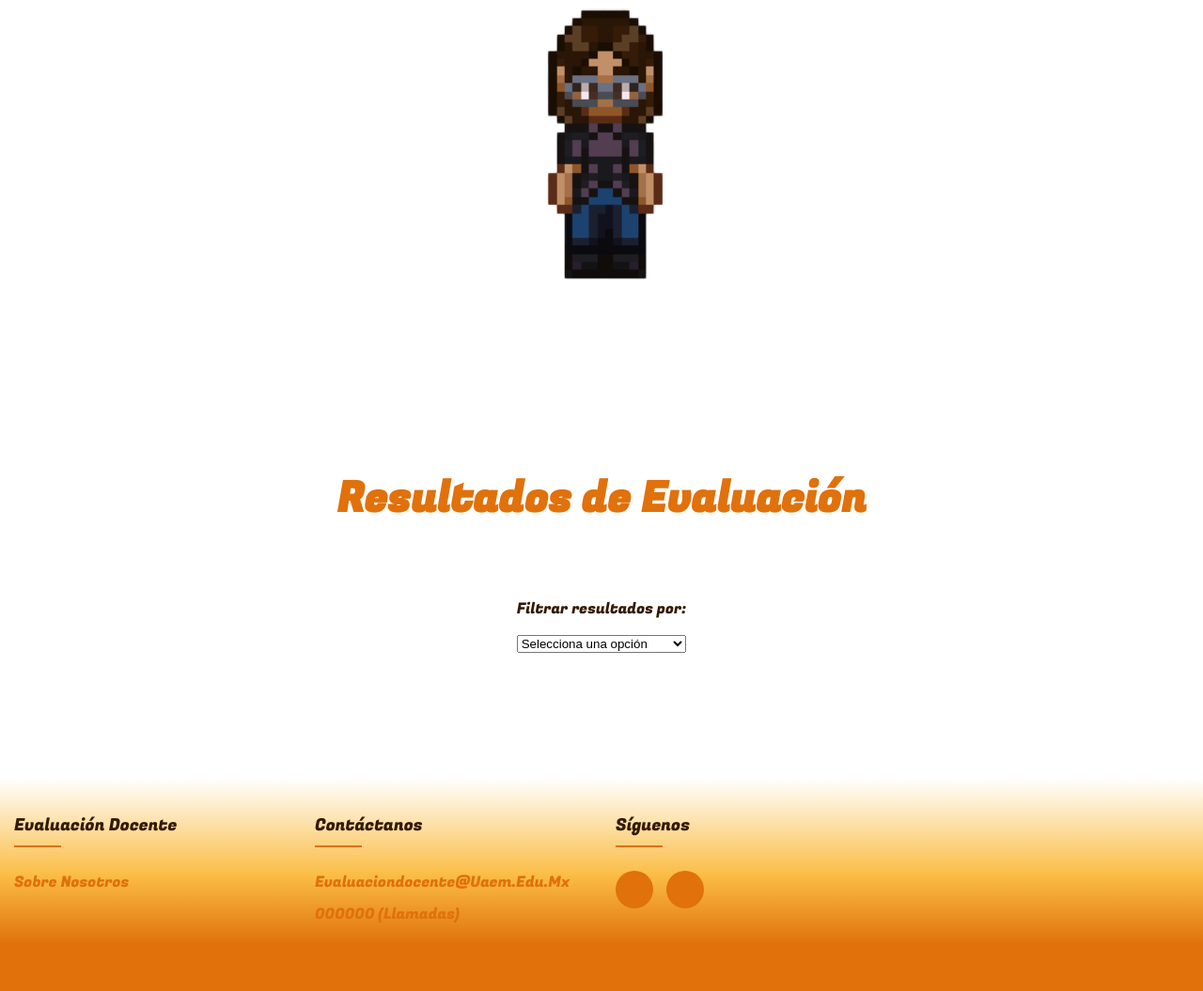
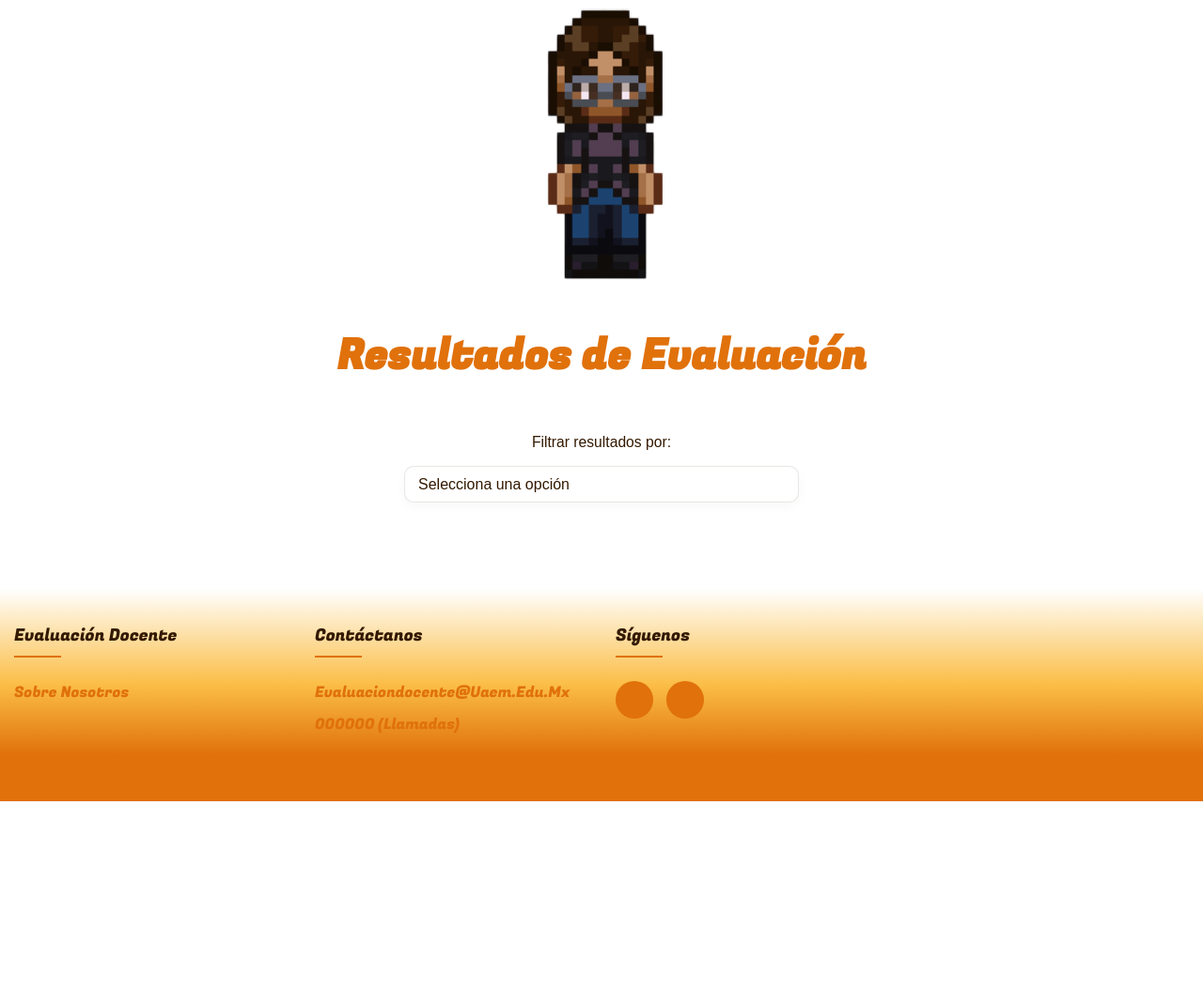
Before and after one commit to giulia-lm/teacher-evaluation-web, a Flask app: page /teachers/inicio in a window 1280 px wide. Shown: the part 274-1329 px from the top of the page at 94% size. After the commit the page ends 1127 px from the top, so only its background shows below. Run offline with Flask 3, Linux system fonts and the light colour scheme.

Commit message:
filter css

```diff
--- a/app.py
+++ b/app.py
@@ -264,18 +264,18 @@ def results_teachers():
 
     cursor = db.cursor(dictionary=True)
 
-    #cursor.execute("SELECT ", (user_id,user_id))
+    cursor.execute("SELECT ", (user_id,user_id))
     results = cursor.fetchall()
 
     figures = {}
-    #for result in results:
-        ##figures[result.id] = create_plot(x, y, "test1")
+    for result in results:
+        figures[result.id] = create_plot(x, y, "test1")
 
 
     cursor.close()
 
     # GET request
-    #return render_template('teachers/inicio-teachers', error=error, graficos=graficos)
+    return render_template('teachers/inicio-teachers', error=error, graficos=graficos)
 
 
 
--- a/static/css/pages/teacher-results.css
+++ b/static/css/pages/teacher-results.css
@@ -1,15 +1,6 @@
 @charset "utf-8";
 
-/* Sección de resultados obtenidos en los formularios para el docente*/
-.ev-results-section {
-  padding-top: 180px;
-  padding-bottom: 100px;
-  background-color: var(--light-bg);
-  display: flex;
-  flex-direction: column;
-  align-items: center;
-  gap: 2rem;
-}
+
 
 /* Texto de "Resultados obtenidos" */
 .ev-results-textBox{
@@ -30,3 +21,167 @@
   font-family: "Nunito", sans-serif;
   font-size: 1.4rem;
 }
+/**/
+
+
+/* Sección principal: centrada pero con título anclado arriba */
+.ev-results-section{
+  width: 100%;
+  padding: 28px 18px 48px;
+  background: var(--ev-bg);
+  box-sizing: border-box;
+  display: flex;
+  flex-direction: column;
+  align-items: center;
+}
+
+
+/* Card visual que agrupa los formularios (mantiene los forms tal cual) */
+.ev-results-card {
+  width: 100%;
+  max-width: var(--ev-maxw);
+  background: var(--ev-card);
+  border-radius: var(--ev-radius);
+  padding: 16px 18px;
+  box-shadow: 0 10px 26px rgba(0,0,0,0.06);
+  box-sizing: border-box;
+  display: flex;
+  flex-direction: column;
+  gap: 12px;
+}
+
+.ev-results-section > form#filter-form,
+.ev-results-section > .ev-results-card > form#filter-form {
+  width: 100%;
+  max-width: var(--ev-maxw);
+  background: transparent;
+  padding: 10px 0;
+  display: flex;
+  flex-direction: column;
+  gap: 10px;
+}
+
+/* Label general */
+.ev-results-section label {
+  font-family: "Nunito", sans-serif;
+  color: var(--ev-brown);
+  font-size: 0.98rem;
+  margin-bottom: 6px;
+  display: inline-block;
+}
+
+/* Selects*/
+.filtro {
+  -webkit-appearance: none;
+  -moz-appearance: none;
+  appearance: none;
+  width: 100%;
+  max-width: 420px;
+  padding: 10px 14px;
+  border-radius: 10px;
+  border: 1.6px solid rgba(107,79,58,0.14);
+  background-color: #fff;
+  font-family: "Nunito", sans-serif;
+  font-size: 1rem;
+  color: var(--ev-brown);
+  cursor: pointer;
+  box-shadow: 0 4px 12px rgba(0,0,0,0.03);
+  transition: border-color 0.12s ease, box-shadow 0.12s ease, transform 0.06s ease;
+  background-image: linear-gradient(45deg, transparent 50%, var(--ev-muted) 50%),
+                    linear-gradient(135deg, var(--ev-muted) 50%, transparent 50%),
+                    linear-gradient(to right, rgba(0,0,0,0.02), rgba(0,0,0,0.02));
+  background-position: calc(100% - 18px) calc(1em + 2px), calc(100% - 13px) calc(1em + 2px), 100% 0;
+  background-size: 6px 6px, 6px 6px, 1px 1.2em;
+  background-repeat: no-repeat;
+  padding-right: 44px;
+}
+
+.filtro:focus {
+  outline: none;
+  border-color: var(--ev-orange);
+  box-shadow: 0 6px 20px rgba(255,138,0,0.08);
+  transform: translateY(-1px);
+}
+
+/* Segundo form oculto */
+#second-form {
+  display: none; /* tu HTML ya lo tiene; esto lo refuerza */
+  margin-top: 8px;
+  transition: opacity 0.18s ease;
+  align-items: center;
+}
+
+#second-form.show {
+  display: flex;
+  gap: 8px;
+  align-items: center;
+  flex-wrap: wrap;
+}
+
+/* Botón submit dentro del second form */
+#second-form input[type="submit"],
+.ev-results-section button,
+.ev-results-section .btn-see-results {
+  margin-top: 1.2rem;
+  background-color: var(--orange);
+  border: none;
+  border-radius: 10px;
+  cursor: pointer;
+  width: 80%;
+  font-family: "Fugaz One", sans-serif;
+  color: var(--brown);
+  font-size: 1.6rem;
+  transition: transform 0.2s ease, opacity 0.3s ease;
+}
+
+#second-form input[type="submit"]:hover,
+.ev-results-section button:hover,
+.ev-results-section .btn-see-results:hover {
+  transform: translateY(-3px);
+  opacity: 0.95;
+}
+
+/* responsive for mobile */
+.ev-results-section form {
+  display: flex;
+  gap: 12px;
+  align-items: center;
+  flex-wrap: wrap;
+}
+
+@media (max-width: 640px) {
+  .ev-results-textBox {
+    align-items: flex-start;
+  }
+
+  .ev-results-section form {
+    flex-direction: column;
+    align-items: stretch;
+  }
+
+  .filtro {
+    max-width: 100%;
+    padding-right: 36px;
+  }
+
+  #second-form.show {
+    flex-direction: column;
+    align-items: stretch;
+  }
+
+  #second-form input[type="submit"] {
+    width: 100%;
+  }
+}
+
+.filtro:disabled {
+  opacity: 0.6;
+  cursor: not-allowed;
+}
+
+.sr-only{
+  position: absolute !important;
+  width: 1px; height: 1px;
+  padding: 0; margin: -1px;
+  overflow: hidden; clip: rect(0,0,0,0); white-space: nowrap; border: 0;
+}
--- a/templates/teachers/inicio-teachers.html
+++ b/templates/teachers/inicio-teachers.html
@@ -79,7 +79,7 @@
 </form>
 
 <!-- Segundo select oculto al inicio -->
-<form id="second-form" style="display:none;">
+<form action="{{ url_for('results_teachers') }}" method="POST" id="second-form" style="display:none;">
   <select id="second-filter" name="second-filter" class="filtro"></select>
   <input type="submit" value="Ver resultados">
 </form>
```
